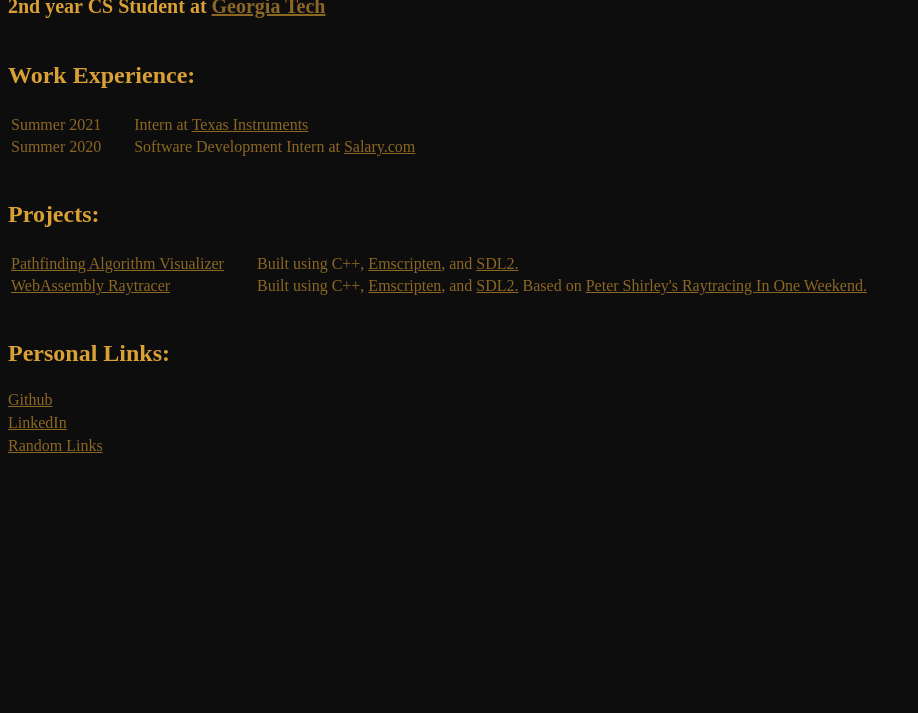
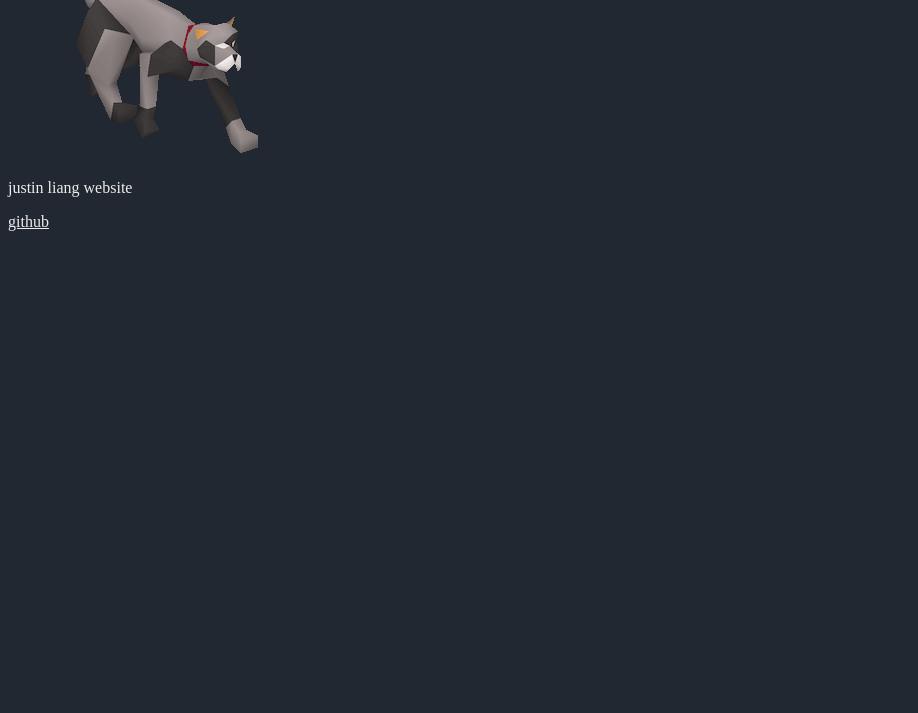
Before and after one commit to justinliang1020/justin-personal-website, a plain HTML site: page index.html in a window 1280 px wide. Shown: the part 87-800 px from the top of the page, without its empty margins (0-918 px from the left). Drawn offline with Linux system fonts and the light colour scheme.

Commit message:
deleted stuff

```diff
--- a/index.html
+++ b/index.html
@@ -7,50 +7,15 @@
     <meta name="viewport" content="width=device-width, initial-scale=1.0">
     <title>Justin Liang</title>
     <link rel="stylesheet" href="styles.css">
-    <link rel="icon" type="image/icon" href="favicon.ico" />
 
 </head>
 
 <body>
-        <h1>Justin Liang</h1>
-        <h2>2nd year CS Student at <a href="https://www.cc.gatech.edu/" target="_blank">Georgia Tech</a>
-        </h2>
-        <br>
-        <h3>Work Experience:</h3>
-        <table>
-            <tr>
-                <td>Summer 2021</td>
-                <td>Intern at <a href="https://www.ti.com" target="_blank">Texas Instruments</a></td>
-            </tr>
-            <tr>
-                <td>Summer 2020</td>
-                <td>Software Development Intern at <a href="https://www.salary.com" target="_blank">Salary.com</a></td>
-            </tr>
-        </table>
-        <br>
-        <h3>Projects:</h3>
-        <table>
-            <tr>
-                <td><a href="https://justinliang1020.github.io/wasm-pathfinder/" target="_blank">Pathfinding Algorithm
-                        Visualizer</a></td>
-                <td>Built using C++, <a href="https://emscripten.org/">Emscripten</a>, and <a
-                        href="https://www.libsdl.org/">SDL2.</a></td>
-            </tr>
-            <tr>
-                <td><a href="https://justinliang1020.github.io/raytracing.github.io/" target="_blank">WebAssembly
-                        Raytracer</a></td>
-                <td>Built using C++, <a href="https://emscripten.org/">Emscripten</a>, and <a
-                        href="https://www.libsdl.org/">SDL2.</a> Based on <a
-                        href="https://raytracing.github.io/books/RayTracingInOneWeekend.html">Peter Shirley's Raytracing
-                        In One Weekend.</a></td>
-            </tr>
-        </table>
-        <br>
-        <h3>Personal Links:</h3>
-        <p><a href="https://github.com/justinliang1020">Github</a></p>
-        <p><a href="https://www.linkedin.com/in/justin-liang-a25143191/">LinkedIn</a></p>
-        <p><a href="randomlinks.html">Random Links</a></p>
-        <br>
+    <img src="assets/cat.gif" alt="runescape cat gif"/>
+    <br>
+
+    <p>justin liang website</p>
+    <a href="https://github.com/justinliang1020">github</a>
 </body>
 
 </html>
--- a/styles.css
+++ b/styles.css
@@ -1,34 +1,11 @@
 body {
-    background-color: #0D0D0D;
+    background-color : #222831;
 }
 
-h1 {
-    color: 	#F2E750;
-    margin: 0;
-    font-size: 350%;
-}
-
-h2 {
-    color: 	#D9A036;
-    font-size: 125%;
-    margin: 10px 0px 2px;
-}
-
-h3 {
-    color: 	#D9A036;
-    font-size: 150%;
+a {
+    color : #ececec;
 }
 
 p {
-    color: 	#8C6723;
-    margin: 5px 0px;
+    color : #ececec;
 }
-
-td {
-    color: #8C6723;
-    padding-right: 30px;
-}
-
-a {
-    color: #8C6723;
-}
```
Also changed, not shown: assets/cat.gif (added), assets/favicon.ico (renamed from favicon.ico).
